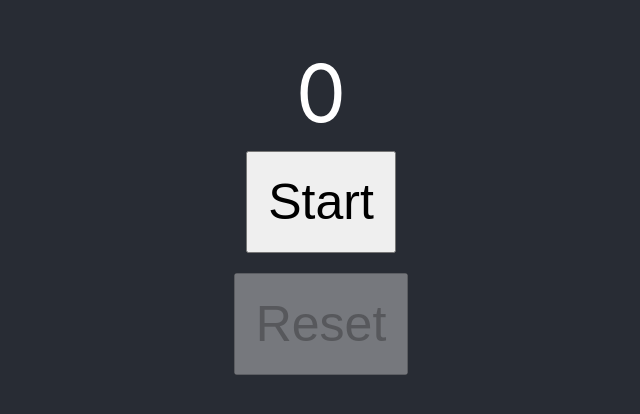
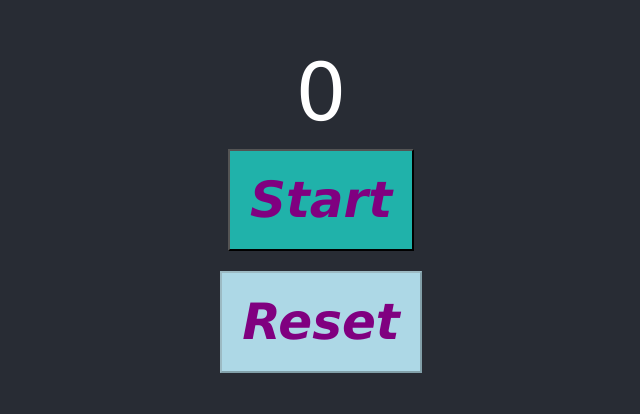
Before and after one commit to GravByte/React_SimpleStopWatch, a React (Create React App) app in the folder simplestopwatch/: page / in a window 1280 px wide. Shown: the part 186-600 px from the top of the page, without its empty margins (319-959 px from the left). Built offline with nearby package versions, Linux system fonts and the light colour scheme.

Commit message:
Further style tweaks

```diff
--- a/simplestopwatch/src/App.css
+++ b/simplestopwatch/src/App.css
@@ -18,11 +18,21 @@
 }
 
 .button {
+  font-family: Verdana, Geneva, Tahoma, sans-serif;
+  font-weight: bold;
+  font-style: oblique;
   font-size: 50px;
   padding: 20px;
   margin: 10px;
+  background-color: lightseagreen;
+  color: purple;
+}
+.button:disabled {
+  background-color: lightblue;
 }
 
 .timer {
+  font-family: Verdana, Geneva, Tahoma, sans-serif;
   font-size: 80px;
+  color: white;
 }
```
